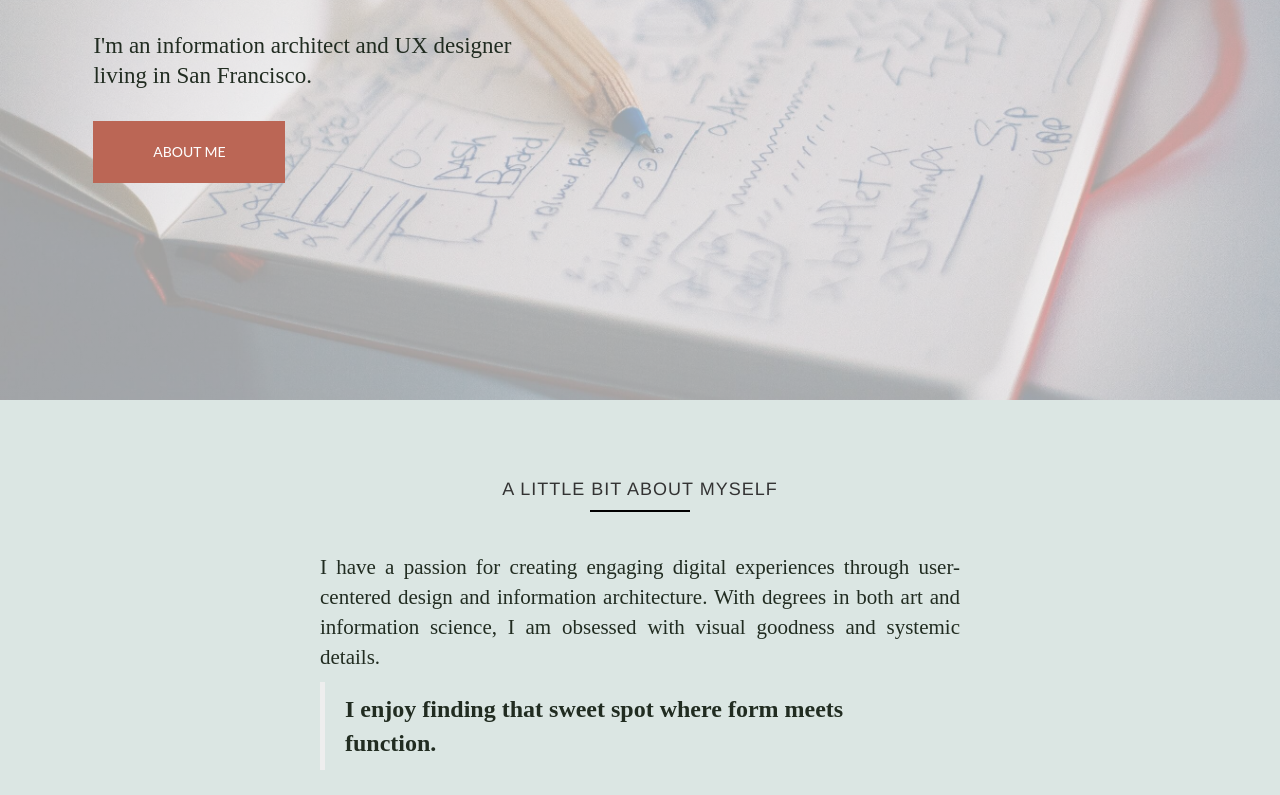
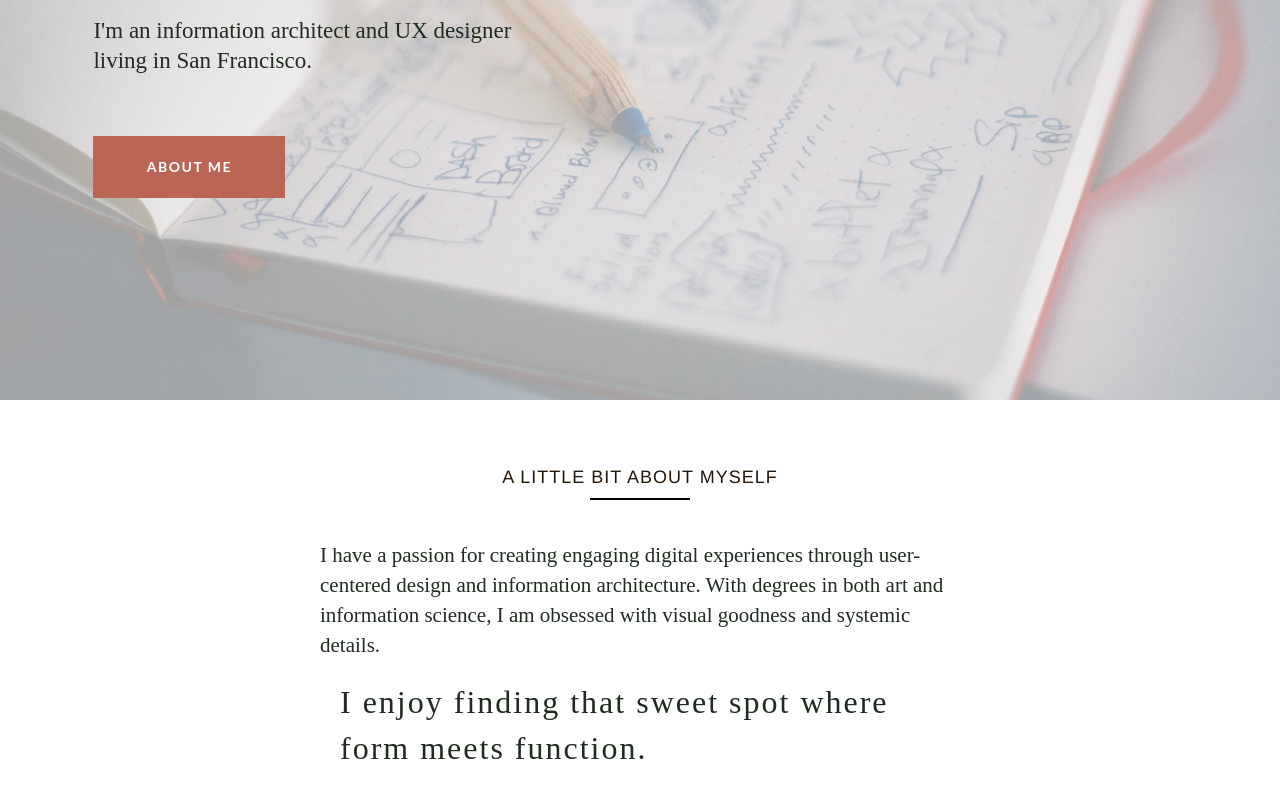
Before and after one commit to justinkahrs/portfolio-react, a React (Create React App) app: page / in a window 1280 px wide. Shown: the part 400-1195 px from the top of the page. Built offline with nearby package versions, Linux system fonts and the light colour scheme; what webfontloader would draw is missing.

Commit message:
minor tweaks from feedback

```diff
--- a/src/common/PortfolioPage.js
+++ b/src/common/PortfolioPage.js
@@ -23,6 +23,9 @@ export default class PortfolioPage extends React.Component {
       projectNavLink: {
         color: 'black',
         fontSize: '15.5px',
+        fontFamily: 'Lato',
+        fontWeight: 'bold',
+        letterSpacing: '1.5px',
       },
     }
   }
--- a/src/index.css
+++ b/src/index.css
@@ -4,6 +4,7 @@
 
 body {
   margin: 0;
+  color: #24170a !important;
 }
 
 h1 {
@@ -24,6 +25,6 @@ p {
   font-size: 21px;
   line-height: 3rem;
   margin: 0;
-  text-align: justify;
+  text-align: left;
   text-justify: inter-word;
 }
--- a/src/mainPage/About.js
+++ b/src/mainPage/About.js
@@ -5,7 +5,7 @@ class About extends Component {
     const { big } = this.props
     return {
       aboutPage: {
-        backgroundColor: '#DBE6E3',
+        backgroundColor: 'white',
         display: 'flex',
         flexDirection: 'column',
         alignItems: 'center',
@@ -15,9 +15,11 @@ class About extends Component {
       },
       bq: {
         fontFamily: 'Libre Baskerville',
-        fontWeight: 'bold',
-        fontSize: '24px',
+        fontWeight: '500',
+        fontSize: '32px',
         marginLeft: 0,
+        borderLeft: 'none',
+        letterSpacing: '2px',
       },
       header: {
         fontSize: '18px',
--- a/src/mainPage/Landing.js
+++ b/src/mainPage/Landing.js
@@ -13,8 +13,10 @@ class Landing extends Component {
         width: big ? '192px' : '',
         backgroundColor: '#BB6655',
         color: 'white',
-        marginTop: '3rem',
+        marginTop: '6rem',
         fontFamily: 'Lato',
+        fontWeight: 'bold',
+        letterSpacing: '1.5px'
       },
       blurb: {
         color: '#212C21',
```
